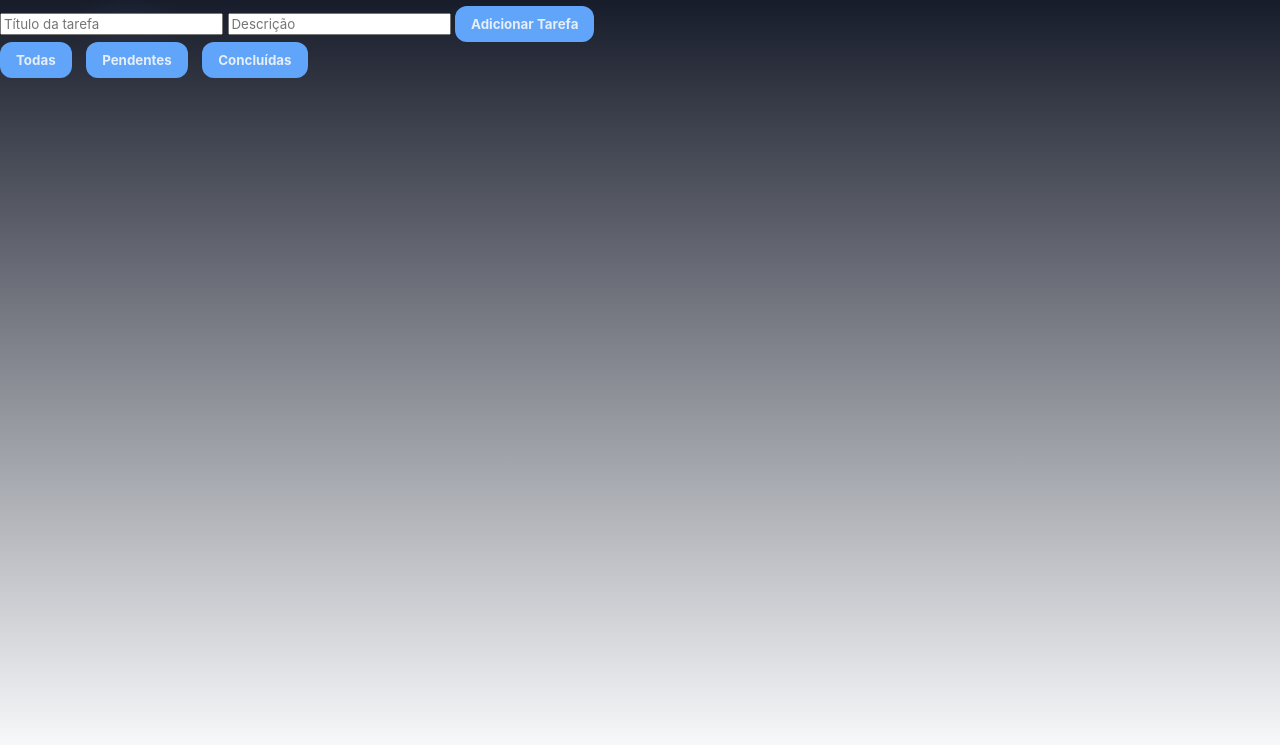
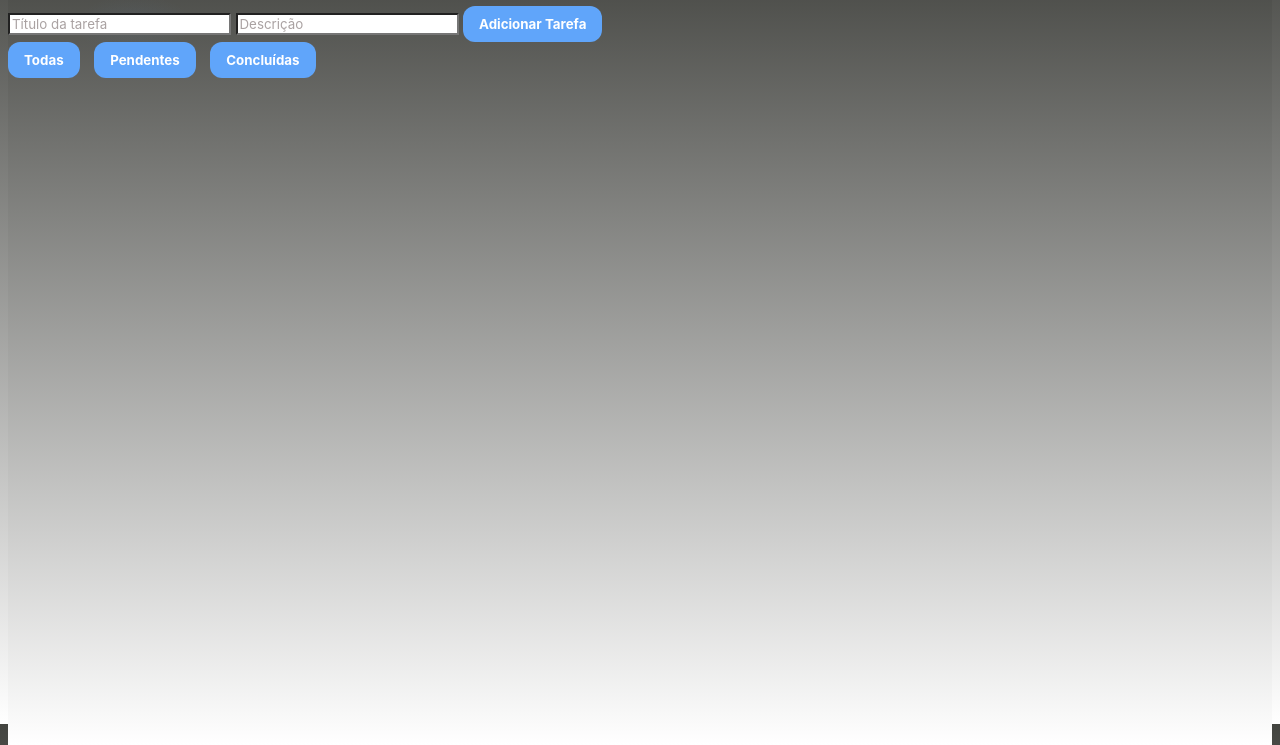
Before and after one commit to ant762/GerenciamentoTarefas, a plain HTML site: page frontend/index.html in a window 1280 px wide. Shown: the part 76-821 px from the top of the page. Drawn offline with Linux system fonts and the light colour scheme; no server answers.

Commit message:
tanamao
feito otavio

```diff
--- a/frontend/style.css
+++ b/frontend/style.css
@@ -1,24 +1,48 @@
 /* css é praticamente a mesma coisa que o do projetoenem*/
 
 :root{
-    --bg: rgb(239, 243, 237);
-    --card: #b9c7df;
+    --bg: #ffffff;
+    --card: #ffffff;
     --accent: #60a5fa;
     --accent-2: #6ee7b7;
-    --muted: #94a3b8;
-    --glass: rgb(235, 221, 221);
+    --muted: #f7f8fa;
+    --glass: rgb(250, 241, 241);
     --radius: 12px;
     --maxw: 1100px;
   }
 
-  *{box-sizing:border-box;font-family:Inter,system-ui,-apple-system,Segoe UI,Roboto,"Helvetica Neue",Arial;color:#e6eef8}
-  html,body{height:100%;margin:0;background:
-    radial-gradient(1200px 600px at 10% 10%, rgba(96,165,250,0.06), transparent 5%),
-    linear-gradient(180deg,#070c1b 0%, #f7f8fa 100%);
+* {
+    box-sizing:border-box;
+    font-family:Inter,system-ui,-apple-system,Segoe UI,Roboto,"Helvetica Neue",Arial;
+    color:#ffffff
+}
+
+#form {
+    padding-left: 10px;
+}
+
+#descricao, #titulo {
+    background-color: #ffffff;
+    color: black;
+}
+
+
+#descricao::placeholder {
+    color: #aaa2a2;
+}
+
+#titulo::placeholder {
+    color: #aaa2a2;
+}
+
+html,body {
+    height:100%;
+    background: radial-gradient(1200px 600px at 10% 10%, rgba(96,165,250,0.06), transparent 5%),
+    linear-gradient(180deg,#434440 0%, #ffffff 100%);
     -webkit-font-smoothing:antialiased;-moz-osx-font-smoothing:grayscale;
-  }
+}
 
-  button {
+button {
     background: var(--accent);
     border: none;
     padding: 10px 16px;
@@ -29,11 +53,9 @@
     transition: all 0.2s;
   }
 
-  button:hover {
+button:hover {
     background: var(--accent-2);
   }
 
-  @media(max-width:980px){
-    .container{grid-template-columns:1fr;padding:0 12px}
-    .main-nav{display:none}
-  }
+
+/* ainda tentando me virar no css, bgl chato. por mais que eu use sim o bootstrap, acho melhor eu tentar valorizar um pouco o css e aprender as manhas com ele.
```
Also changed, not shown: frontend/index.html (+1 -1 lines).
